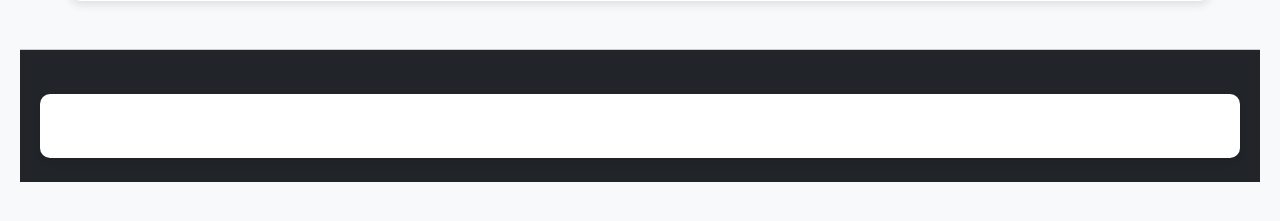
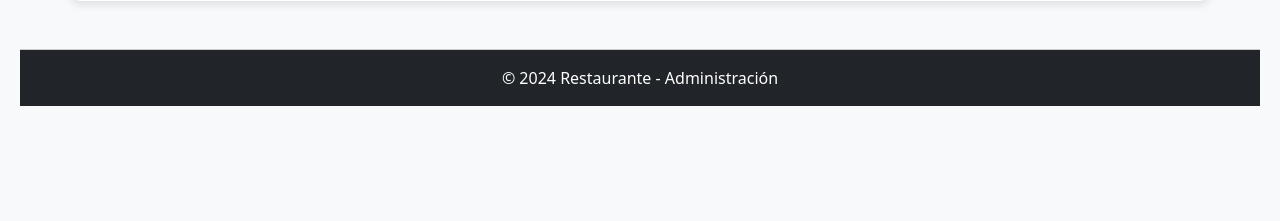
Before and after one commit to David0929H/RutaCulinariaCloud, a Django app: page /gestionar-clientes/ in a window 1280 px wide. Shown: the part 393-614 px from the top of the page. Run offline with Django 5.2, Linux system fonts and the light colour scheme; the visitor is signed in with stand-in values (Sample User, id 1); data comes from the database, SQL or seed files in the repository.

Commit message:
Update gestionar_clientes.html

```diff
--- a/templates/gestionar_clientes.html
+++ b/templates/gestionar_clientes.html
@@ -85,10 +85,8 @@
     </div>
 </div>
 
-<footer class="footer bg-dark text-light text-center py-4 mt-5">
-    <div class="container">
-        <p>© 2024 Restaurante Ruta Culinaria</p>
-    </div>
+<footer class="footer text-center py-3 mt-5 bg-dark text-white">
+    <p>© 2024 Restaurante - Administración</p>
 </footer>
 
 <script src="https://cdn.jsdelivr.net/npm/bootstrap@5.3.0/dist/js/bootstrap.bundle.min.js"></script>
```
